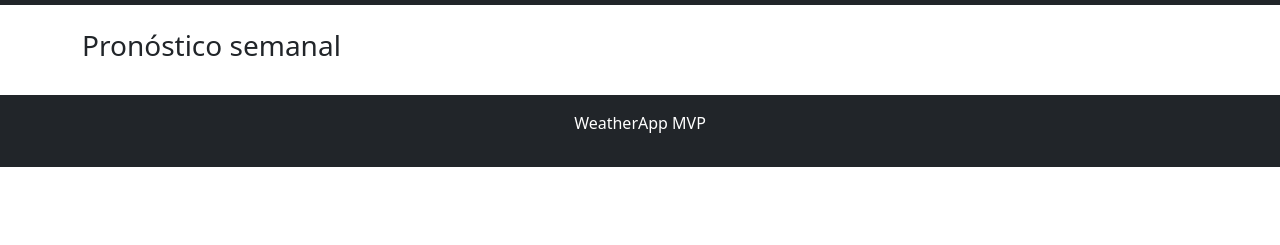
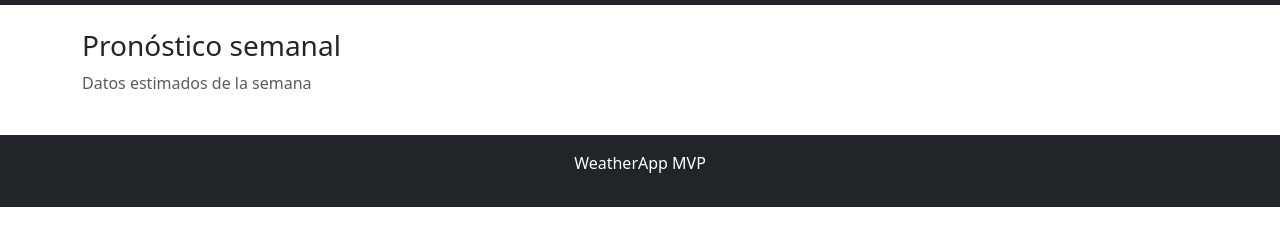
Before and after one commit to davidparadarcl/weather-frontend-m2, a plain HTML site: page detail.html in a window 1280 px wide. Shown: the part 51-296 px from the top of the page. Drawn offline with nearby package versions, Linux system fonts and the light colour scheme.

Commit message:
mejora vista detalle

```diff
--- a/detail.html
+++ b/detail.html
@@ -24,6 +24,7 @@
 
   <section>
     <h3>Pronóstico semanal</h3>
+    <p class="text-muted">Datos estimados de la semana</p>
     <div class="row" id="forecast"></div>
   </section>
 
```
